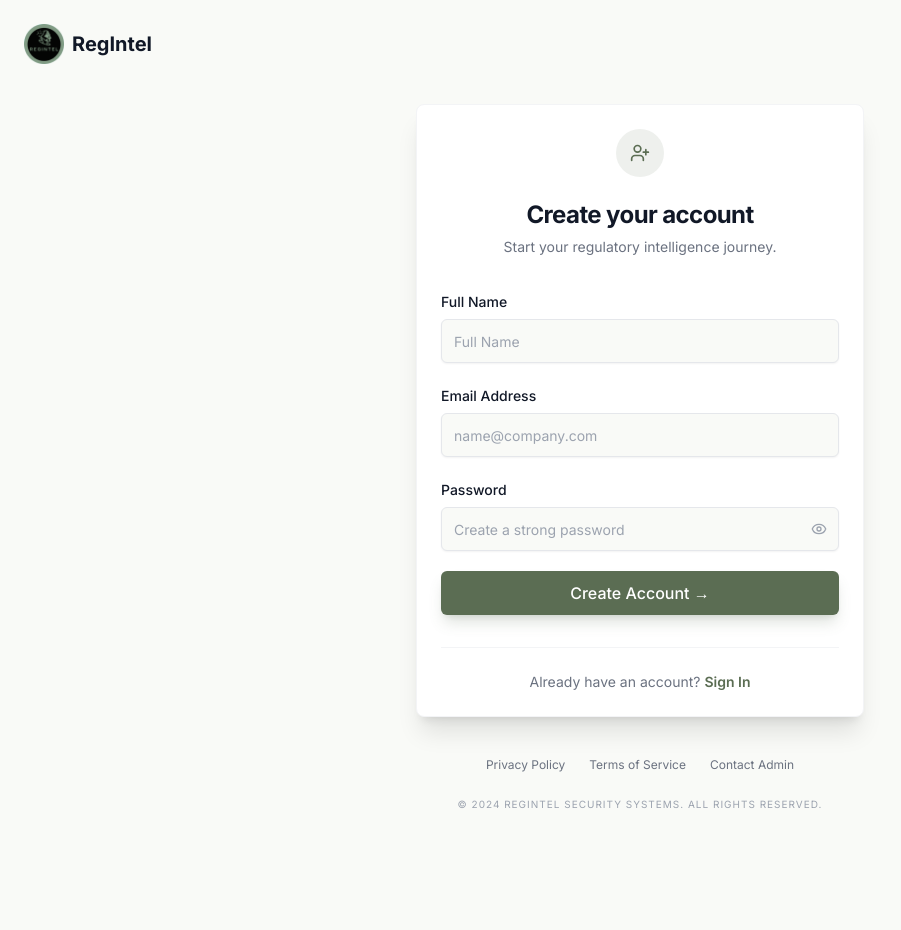
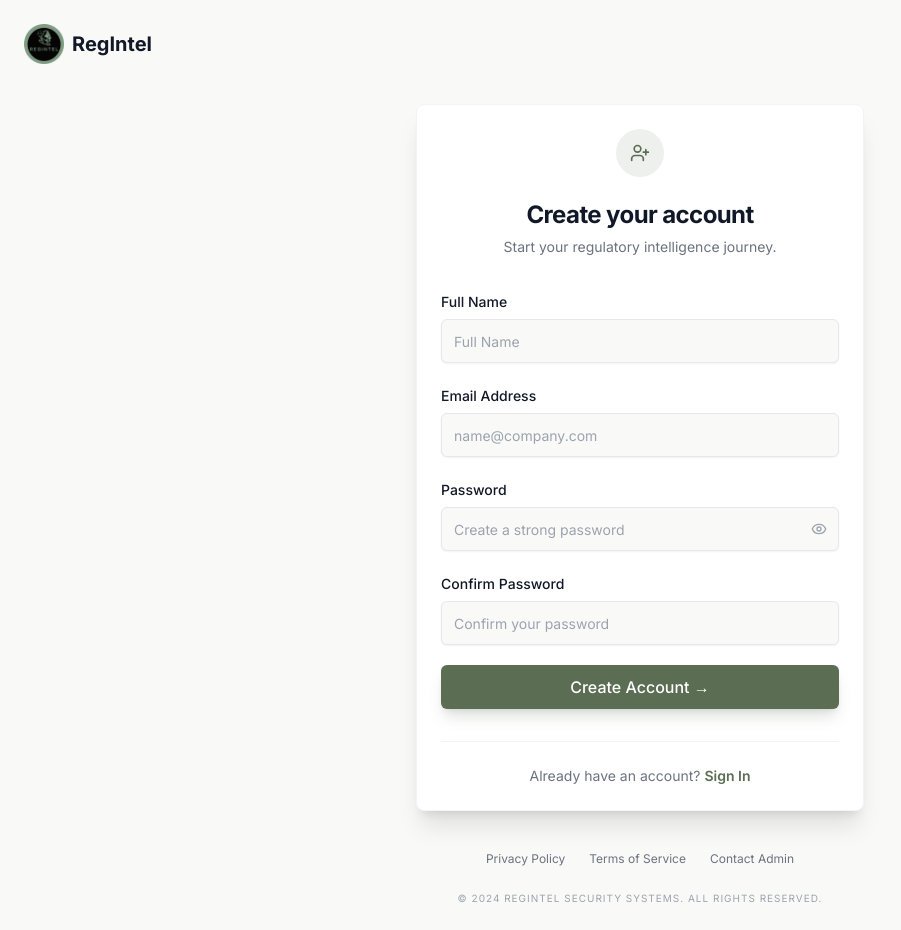
Before and after one commit to Bhavyadhan26/RegIntel, a React app in the folder frontend/: page /signup in a window 1280 px wide. Shown: the whole page, without its empty margins (0-901 px from the left). Before the commit the page ends 836 px from the top, so only its background shows below. Built offline with nearby package versions, Linux system fonts and the light colour scheme; the HTML template or start-up script is replaced by a standard one.

Commit message:
profession selection

```diff
--- a/frontend/src/pages/ProfessionSelection.tsx
+++ b/frontend/src/pages/ProfessionSelection.tsx
@@ -16,14 +16,10 @@ const iconById = {
 
 export const ProfessionSelection = () => {
   const navigate = useNavigate();
-  const [selectedIds, setSelectedIds] = useState<string[]>(["legal"]);
+  const [selectedId, setSelectedId] = useState<string>("legal");
 
   const toggleProfessionSelection = (id: string) => {
-    setSelectedIds((previous) =>
-      previous.includes(id)
-        ? previous.filter((selectedId) => selectedId !== id)
-        : [...previous, id]
-    );
+    setSelectedId(id);
   };
 
   return (
@@ -53,7 +49,7 @@ export const ProfessionSelection = () => {
 
         <div className="mb-12 grid w-full max-w-5xl gap-6 sm:grid-cols-2 lg:grid-cols-3">
           {professionOptions.map((p) => {
-            const isSelected = selectedIds.includes(p.id);
+            const isSelected = selectedId === p.id;
             const Icon = iconById[p.id as keyof typeof iconById] ?? Briefcase;
             return (
               <div
@@ -87,7 +83,7 @@ export const ProfessionSelection = () => {
           <Button
             size="lg"
             className="px-8 h-12 text-base shadow-xl shadow-primary/20"
-            disabled={selectedIds.length === 0}
+            disabled={!selectedId}
             onClick={() => navigate('/dashboard', { state: { showInfo: true } })}
           >
             Continue to Dashboard <ArrowRight className="ml-2 w-4 h-4" />
--- a/frontend/src/pages/Profile.tsx
+++ b/frontend/src/pages/Profile.tsx
@@ -41,11 +41,8 @@ export const UserProfile = () => {
     }
   };
 
-  const toggleRole = (role: string) => {
-    const roles = profile.roles.includes(role)
-      ? profile.roles.filter(r => r !== role)
-      : [...profile.roles, role];
-    setProfile({ ...profile, roles });
+  const selectRole = (role: string) => {
+    setProfile({ ...profile, roles: [role] });
   };
 
   return (
@@ -239,13 +236,13 @@ export const UserProfile = () => {
                 <FadeIn delay={0.4}>
                 <Card className="border-0 shadow-lg shadow-black/5 bg-white rounded-3xl p-8 lg:p-10 flex flex-col justify-center lg:h-[calc(100%-3rem)]">
                   <p className="text-base text-text-muted mb-8 leading-relaxed">
-                    Select your roles to receive tailored regulatory updates and specific compliance alerts.
+                    Select one role to receive tailored regulatory updates and specific compliance alerts.
                   </p>
                   <div className="flex flex-wrap gap-4">
                     {["Chartered Accountant", "Legal Professional", "Cost Accountant", "Banking or Finance", "Indirect Taxes"].map((role) => (
                       <button
                         key={role}
-                        onClick={() => toggleRole(role)}
+                        onClick={() => selectRole(role)}
                         className={`px-6 py-4 rounded-2xl text-sm font-bold border-2 transition-all ${
                           profile.roles.includes(role)
                           ? "bg-primary text-white border-primary shadow-xl shadow-primary/20 scale-105"
--- a/frontend/src/pages/Signup.tsx
+++ b/frontend/src/pages/Signup.tsx
@@ -8,9 +8,18 @@ export const Signup = () => {
   const navigate = useNavigate();
   const [showPassword, setShowPassword] = useState(false);
   const [loading, setLoading] = useState(false);
+  const [password, setPassword] = useState("");
+  const [confirmPassword, setConfirmPassword] = useState("");
+  const [passwordError, setPasswordError] = useState("");
 
   const handleSignup = (e: React.FormEvent) => {
     e.preventDefault();
+    if (password !== confirmPassword) {
+      setPasswordError("Passwords do not match");
+      return;
+    }
+
+    setPasswordError("");
     setLoading(true);
     // Simulate signup
     setTimeout(() => {
@@ -59,6 +68,11 @@ export const Signup = () => {
                   <Input
                     type={showPassword ? "text" : "password"}
                     placeholder="Create a strong password"
+                    value={password}
+                    onChange={(e) => {
+                      setPassword(e.target.value);
+                      if (passwordError) setPasswordError("");
+                    }}
                     required
                   />
                   <button
@@ -70,6 +84,26 @@ export const Signup = () => {
                   </button>
                 </div>
               </div>
+
+              <div className="space-y-1.5">
+                <label className="text-sm font-medium text-text-main">Confirm Password</label>
+                <div className="relative">
+                  <Input
+                    type={showPassword ? "text" : "password"}
+                    placeholder="Confirm your password"
+                    value={confirmPassword}
+                    onChange={(e) => {
+                      setConfirmPassword(e.target.value);
+                      if (passwordError) setPasswordError("");
+                    }}
+                    required
+                  />
+                </div>
+              </div>
+
+              {passwordError && (
+                <p className="text-sm font-medium text-red-600">{passwordError}</p>
+              )}
 
               <Button type="submit" className="w-full h-11 text-base bg-primary hover:bg-primary-hover shadow-lg shadow-primary/20" isLoading={loading}>
                 Create Account →
```
